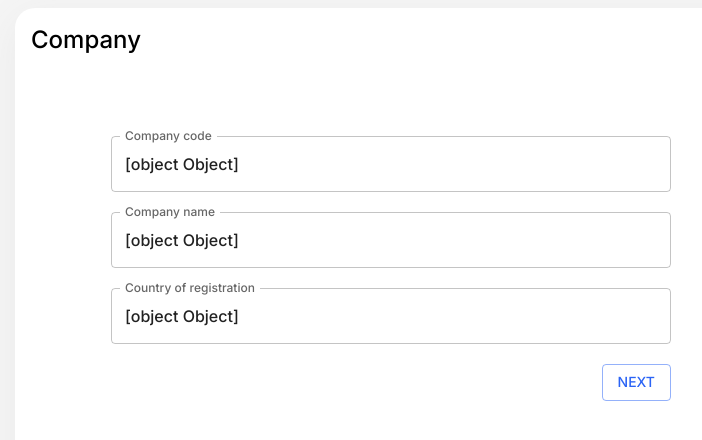
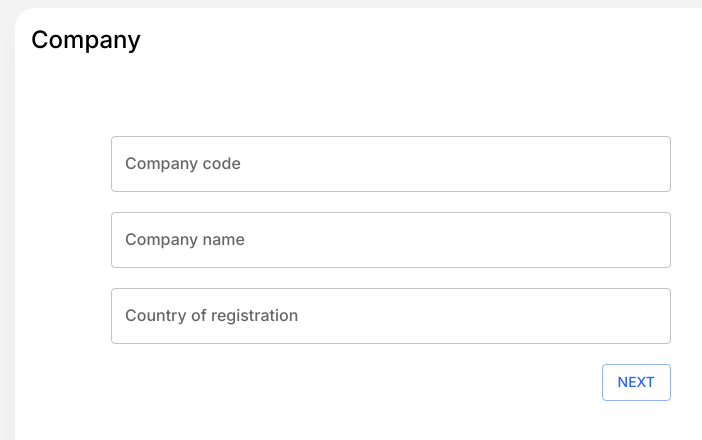
Before and after one commit to AugV/application-form, a React (Create React App) app: page / in a window 1280 px wide. Shown: the top 440 px of the page, without its empty margins (265-967 px from the left). Built offline with nearby package versions, Linux system fonts and the light colour scheme.

Commit message:
validation connected to field

```diff
--- a/src/App.tsx
+++ b/src/App.tsx
@@ -5,6 +5,7 @@ import {
   FormGenerator,
 } from "./components/form-generator/form-generator";
 import styles from "./App.module.scss";
+import { Validation } from "./store/application-form-slice";
 
 const firstStep: StepModel = {
   heading: "Company",
@@ -17,6 +18,7 @@ const firstStep: StepModel = {
           id: "company-code-field",
           label: "Company code",
           type: FieldType.TEXT_FIELD,
+          validations: [Validation.REQUIRED]
         },
         {
           id: "company-name",
--- a/src/components/field/field.tsx
+++ b/src/components/field/field.tsx
@@ -1,13 +1,18 @@
 import React, { ChangeEvent } from "react";
 import { useEffect } from "react";
 import { useDispatch, useSelector } from "react-redux";
-import { createField, setField } from "../../store/application-form-slice";
+import {
+  createField,
+  setField,
+  Validation,
+} from "../../store/application-form-slice";
 import { RootState } from "../../store/store";
 
 type FieldProps = {
   formId: string;
   fieldId: string;
   inputProps: Record<string, unknown>;
+  validations?: [typeof Validation[keyof typeof Validation]];
   // TODO: narrower type
   component: (props: any) => JSX.Element;
 };
@@ -15,6 +20,7 @@ type FieldProps = {
 export const Field = ({
   formId,
   fieldId,
+  validations,
   inputProps,
   component: InputComponent,
 }: FieldProps) => {
@@ -31,10 +37,9 @@ export const Field = ({
     );
   }, []);
 
-  const value =
-    useSelector(
-      (state: RootState) => state.applicationForm?.[formId]?.[fieldId]
-    ) || "";
+  const { value, errorMessage } = useSelector(
+    (state: RootState) => state.applicationForm?.[formId]?.[fieldId]
+  ) || { value: "" };
 
   const handleChange = (event: ChangeEvent<HTMLInputElement>) => {
     dispatch(
@@ -42,13 +47,19 @@ export const Field = ({
         form: formId,
         key: fieldId,
         value: event.currentTarget.value,
+        validations,
       })
     );
   };
 
   return (
     <>
-      <InputComponent {...inputProps} value={value} onChange={handleChange} />
+      <InputComponent
+        {...inputProps}
+        value={value}
+        onChange={handleChange}
+        errorMessage={errorMessage}
+      />
     </>
   );
 };
--- a/src/components/form-generator/form-generator.tsx
+++ b/src/components/form-generator/form-generator.tsx
@@ -1,3 +1,4 @@
+import { Validation } from "../../store/application-form-slice";
 import { Field } from "../field/field";
 import { TextField } from "../text-field/text-field";
 import styles from "./form-generator.module.scss";
@@ -7,6 +8,7 @@ export const FieldType = { TEXT_FIELD: "text-field" } as const;
 type FieldModel = {
   id: string;
   label: string;
+  validations?: [typeof Validation[keyof typeof Validation]];
   type: typeof FieldType[keyof typeof FieldType];
 };
 
@@ -27,6 +29,7 @@ export const FormGenerator = ({ name, formModel }: FormGeneratorProps) => {
           <Field
             formId={name}
             fieldId={fieldModel.id}
+            validations={fieldModel.validations}
             inputProps={fieldModel}
             component={FieldComponentMap[fieldModel.type]}
           />
--- a/src/components/text-field/text-field.tsx
+++ b/src/components/text-field/text-field.tsx
@@ -4,8 +4,11 @@ import { ChangeEvent } from "react";
 
 type TextFieldProps = {
   label: string;
-  value: string,
-  onChange: (event: ChangeEvent<HTMLInputElement>) => PayloadAction<{key: string, value: string}>;
+  value: string;
+  onChange: (
+    event: ChangeEvent<HTMLInputElement>
+  ) => PayloadAction<{ key: string; value: string }>;
+  errorMessage?: string;
 };
 
 /* Why not use MuiTextField directly?
@@ -19,7 +22,17 @@ export const TextField = ({
   label,
   onChange,
   value,
+  errorMessage,
 }: TextFieldProps) => {
 
-  return <MuiTextField label={label} value={value} onChange={onChange} fullWidth={true}/>;
+  return (
+    <MuiTextField
+      label={label}
+      value={value}
+      onChange={onChange}
+      fullWidth={true}
+      error={!!errorMessage}
+      helperText={errorMessage}
+    />
+  );
 };
--- a/src/store/application-form-slice.ts
+++ b/src/store/application-form-slice.ts
@@ -44,12 +44,12 @@ export const applicationFormSlice = createSlice({
       }
     },
     setField: (state, action: PayloadAction<FieldMutationAction>) => {
+
       const failedValidationKey = action.payload.validations?.find(
         (validationKey) => {
           return !isValid[validationKey](action.payload.value);
         }
       );
-
       const errorMessage =
         failedValidationKey && validationMessages[failedValidationKey];
 
```
Also changed, not shown: 1 other file (tests, documents, lock files or other folders).
